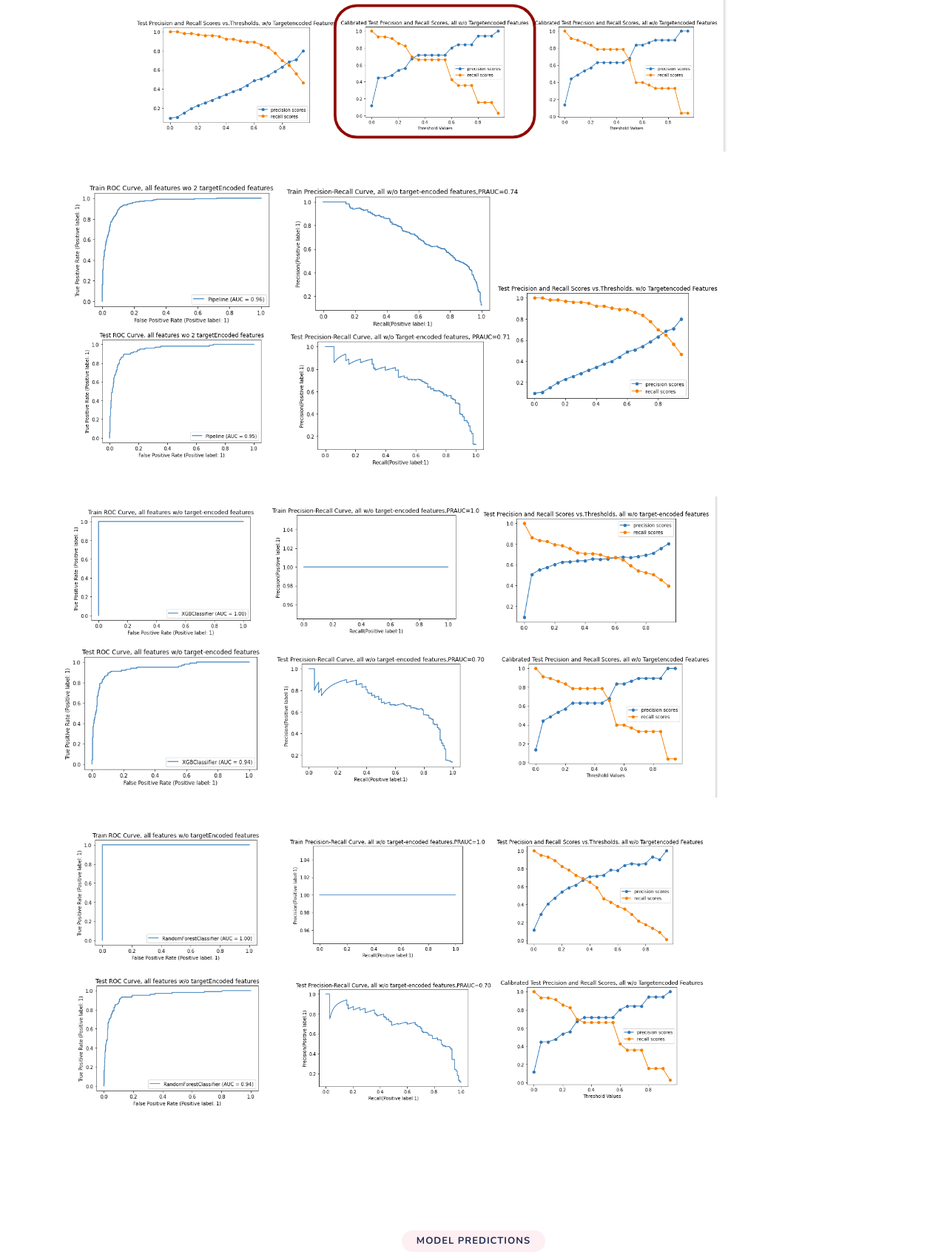
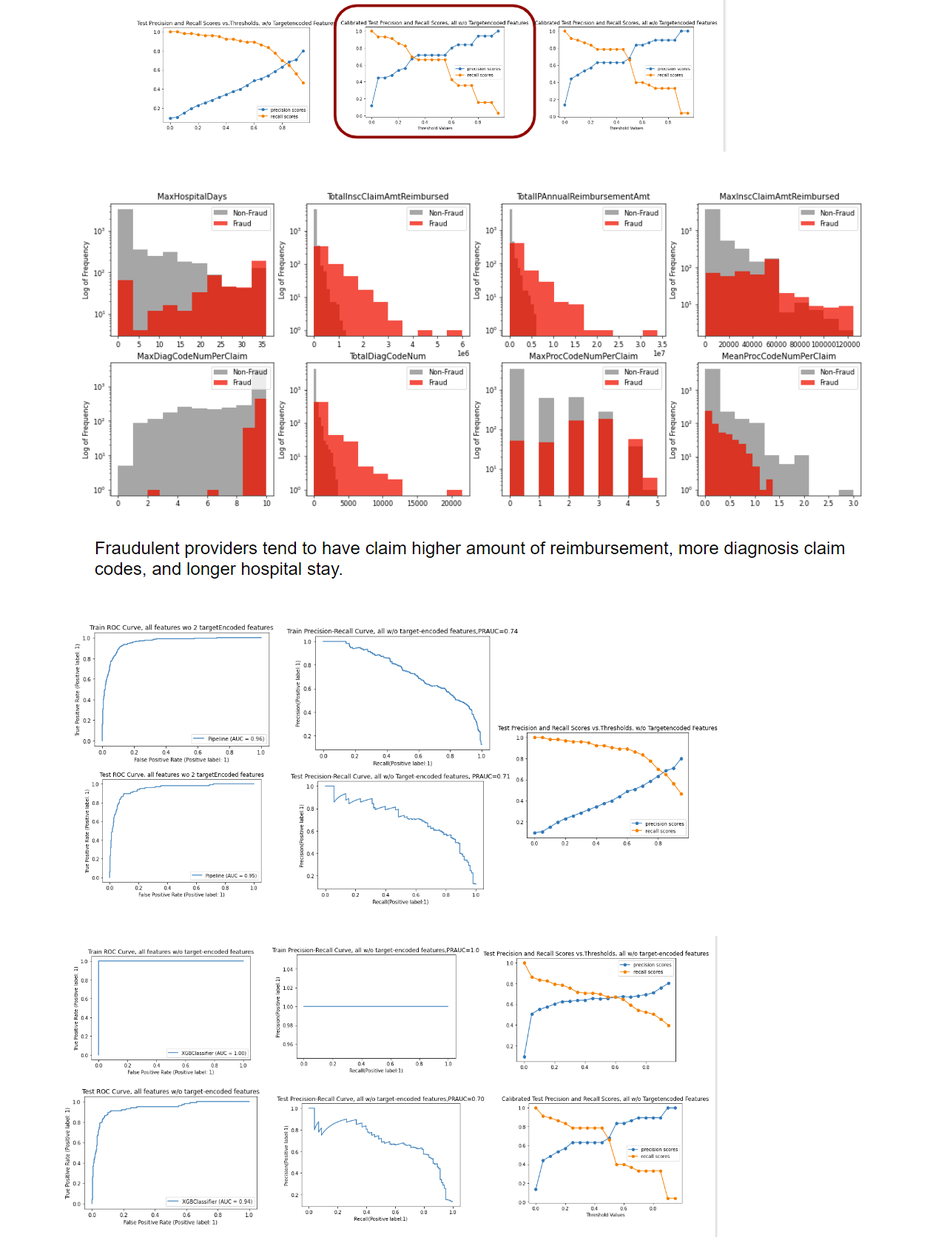
Before and after one commit to yang5hi/Healthcare_Fraud_Provider_Detector_Webapp, a Flask app: page / in a window 1280 px wide. Shown: the part 3983-5686 px from the top of the page at 74% size. Run offline with Flask 2, Linux system fonts and the light colour scheme; parts of the project's set-up code (start-up, migrations or seed data) failed here and were passed over; some libraries are stand-ins or nearby versions.

Commit message:
feature EDA

```diff
--- a/app/templates/index.html
+++ b/app/templates/index.html
@@ -199,28 +199,34 @@
           </div>
         </div>
         <div class="row portfolio-container">
-          <div class="col-md-12 portfolio-item filter-app">
-            <img src="../static/img/compare.png" class="img-fluid" alt="corr heat map">
+          <div class="col-md-12 portfolio-item ">
+            <img src="../static/img/compare.png" class="img-fluid" alt="compare">
             <div class="portfolio-info">
               <h4>Performance Summary</h4>
             </div>
           </div>
-          <div class="col-md-12 portfolio-item filter-web">
-            <img src="../static/img/logr.png" class="img-fluid" alt="features">
+          <div class="col-md-12 portfolio-item ">
+            <img src="../static/img/features.png" class="img-fluid" alt="features">
+            <div class="portfolio-info">
+              <h4>Key Feature Insights</h4>
+            </div>
+          </div>
+          <div class="col-md-12 portfolio-item filter-app">
+            <img src="../static/img/logr.png" class="img-fluid" alt="logr">
             <div class="portfolio-info">
               <h4>Model Performance</h4>
               <p>LogisticRegression</p>
             </div>
           </div>
-          <div class="col-md-12 portfolio-item filter-card">
-            <img src="../static/img/rf.png" class="img-fluid" alt="">
+          <div class="col-md-12 portfolio-item filter-web">
+            <img src="../static/img/rf.png" class="img-fluid" alt="rf">
             <div class="portfolio-info">
               <h4>Model Performance</h4>
               <p>RandomForestClassifier</p>
             </div>
           </div>
           <div class="col-md-12 portfolio-item filter-card">
-            <img src="../static/img/xgb.png" class="img-fluid" alt="">
+            <img src="../static/img/xgb.png" class="img-fluid" alt="xgb">
             <div class="portfolio-info">
               <h4>Model Performance</h4>
               <p>XGBoostClassifier</p>
```
Also changed, not shown: app/static/img/features.png (added).
